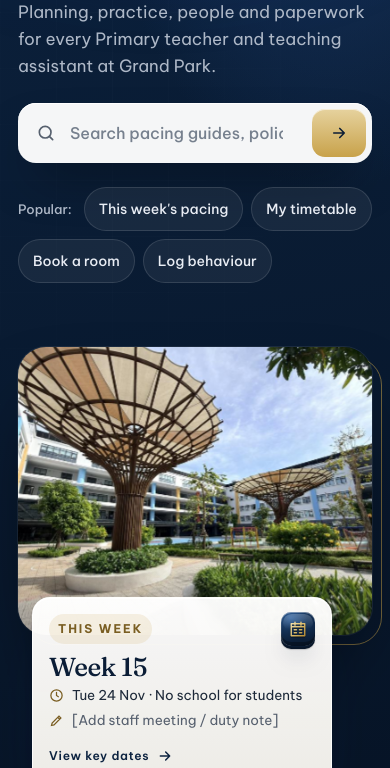
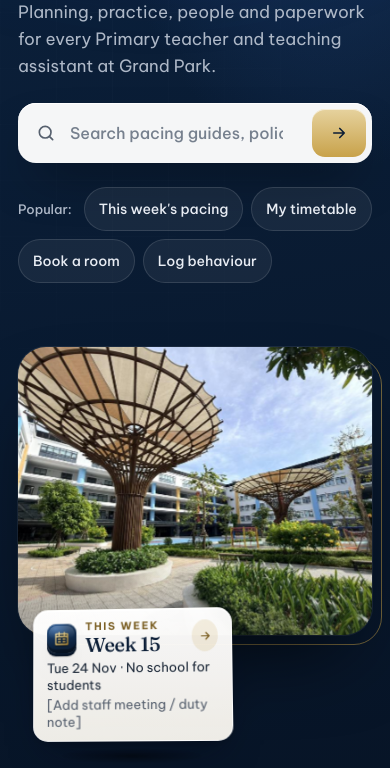
Before and after one commit to malcolmgouws-coder/gp-cambridge-staff-hub, a plain HTML site: page index.html in a window 390 px wide. Shown: the part 332-1100 px from the top of the page. Drawn offline with nearby package versions, Linux system fonts and the light colour scheme.

Commit message:
Hero: ~35% smaller weekly card with continuous 3D float, tilt and moving shadow; whole card links to key dates; smaller overlap on photo
Co-Authored-By: Claude Opus 5.5 <noreply@anthropic.com>
Claude-Session: https://claude.ai/code/session_011iLwrhPNxjv84fqBMY1rBF

```diff
--- a/index.html
+++ b/index.html
@@ -349,6 +349,32 @@ section[id],footer[id]{scroll-margin-top:96px}
 .popular a{min-height:44px}
 .langswitch{padding:0}.langswitch button{min-height:44px;min-width:46px;border-radius:11px}
 
+
+/* compact floating weekly card: continuous 3D float, tilt and moving ground shadow */
+.herovis{padding-bottom:76px}
+.herovis::after{content:none}
+.weekfloat{position:absolute;left:-20px;bottom:0;z-index:2;width:min(196px,58%);perspective:900px}
+.weekcard{position:relative;left:auto;bottom:auto;width:auto;padding:11px 13px 9px;border-radius:15px;transform-style:preserve-3d;backface-visibility:hidden;will-change:transform;
+  box-shadow:inset 0 1px 0 #fff,0 2px 4px rgba(0,0,0,.08),0 18px 36px -14px rgba(3,10,22,.55);animation:card3d 6s ease-in-out infinite}
+@keyframes card3d{0%,100%{transform:translateY(0) rotateX(6deg) rotateY(-8deg) rotateZ(-.6deg)}50%{transform:translateY(-12px) rotateX(-3deg) rotateY(6deg) rotateZ(.5deg)}}
+.weekshadow{position:absolute;left:12%;right:12%;bottom:-20px;height:16px;border-radius:50%;background:radial-gradient(closest-side,rgba(0,0,0,.55),transparent);animation:shadow3d 6s ease-in-out infinite;pointer-events:none}
+@keyframes shadow3d{0%,100%{transform:scale(1);opacity:.9}50%{transform:scale(.74);opacity:.45}}
+.weekcard .top{display:flex;align-items:center;justify-content:flex-start;gap:9px;margin-bottom:5px}
+.weekcard .i3d.sm{width:30px;height:30px;border-radius:9px}.weekcard .i3d.sm svg{width:16px;height:16px}
+.weekcard .hd{display:flex;flex-direction:column;gap:2px;min-width:0}
+.weekcard .badge{font-size:10.5px;letter-spacing:.16em;padding:0;background:none;border-radius:0;line-height:1.1}
+.weekcard .wk{font-size:20px;line-height:1}
+.weekcard .row{display:block;font-size:12.5px;line-height:1.35;margin-top:3px}
+.weekcard .row svg{display:none}
+.weekcard .note{font-size:12px}
+.weekcard .more{position:static;margin:0 0 0 auto;align-self:flex-start;flex:0 0 auto;width:26px;height:26px;border-radius:50%;display:grid;place-items:center;background:rgba(200,162,74,.16);color:var(--gold-ink);transition:background var(--d2) ease,color var(--d2) ease}
+.weekcard .more::after{content:"";position:absolute;inset:0;border-radius:15px;z-index:3}
+.weekcard .more svg{width:13px;height:13px}
+.weekcard:hover .more{background:linear-gradient(180deg,#E6D29E,#C8A24A);color:var(--ink)}
+.weekcard:hover .more svg{transform:translateX(2px)}
+.weekcard .more:focus-visible{outline:none}.weekcard:has(.more:focus-visible){outline:3px solid var(--gold);outline-offset:3px}
+.weekcard .note{margin-top:2px}
+
 /* ---------- breakpoints (mobile first) ---------- */
 @media (min-width:600px){
   .vgrid{grid-template-columns:repeat(3,1fr)}
@@ -402,7 +428,7 @@ section[id],footer[id]{scroll-margin-top:96px}
   .searchbox input{font-size:16px}
   .aurora .a3{display:none}
   .aurora span{filter:blur(60px)}
-  .weekcard{animation:none}
+  .weekfloat{left:-6px}
   .stagepill{min-height:60px;gap:10px;padding:0 10px 0 8px;font-size:15px}
   .stagepill svg.go{display:none}
   .gn{width:34px;height:34px;font-size:17px}
@@ -413,7 +439,8 @@ section[id],footer[id]{scroll-margin-top:96px}
 }
 @media (max-width:420px){
   .brand .bt{display:none}
-  .weekcard{left:auto;width:calc(100% - 28px);max-width:300px;position:relative;margin:-38px 0 0 14px}
+  .weekfloat{position:relative;left:auto;bottom:auto;width:min(200px,calc(100% - 28px));margin:-24px 0 0 14px}
+  .weekcard .row{font-size:13px}
   .herovis{padding:0}
 }
 @media (hover:none){.card:hover{transform:none}}
@@ -501,14 +528,14 @@ section[id],footer[id]{scroll-margin-top:96px}
 <div class="frame">
 <div class="imgclip"><img class="kb" src="assets/campus-courtyard.jpg" srcset="assets/campus-courtyard-900.jpg 900w, assets/campus-courtyard.jpg 1600w" sizes="(min-width:1000px) 560px, 92vw" width="1600" height="1200" fetchpriority="high" decoding="async" alt="The Grand Park campus courtyard with its canopy shade structures, gardens and playground"></div>
 </div>
+<div class="weekfloat">
 <article class="weekcard" aria-label="This week">
-<div class="top"><span class="badge">THIS WEEK</span>
-<span class="i3d sm" aria-hidden="true"><svg viewBox="0 0 24 24" fill="none" stroke="url(#gold)" stroke-width="1.9" stroke-linecap="round" stroke-linejoin="round"><path d="M3 5h18v16H3zM3 9h18M8 3v4M16 3v4M7 13h3M7 17h3M14 13h3M14 17h3"></path></svg></span></div>
-<div class="wk">Week 15</div>
+<div class="top"><span class="i3d sm" aria-hidden="true"><svg viewBox="0 0 24 24" fill="none" stroke="url(#gold)" stroke-width="1.9" stroke-linecap="round" stroke-linejoin="round"><path d="M3 5h18v16H3zM3 9h18M8 3v4M16 3v4M7 13h3M7 17h3M14 13h3M14 17h3"></path></svg></span><div class="hd"><span class="badge">THIS WEEK</span><div class="wk">Week 15</div></div><a class="more" href="#teaching"><span class="sr">View key dates</span><svg width="16" height="16" viewBox="0 0 24 24" aria-hidden="true" fill="none" stroke="currentColor" stroke-width="2.2" stroke-linecap="round" stroke-linejoin="round"><path d="M5 12h14M13 6l6 6-6 6"></path></svg></a></div>
 <div class="row"><svg width="18" height="18" viewBox="0 0 24 24" aria-hidden="true" fill="none" stroke="currentColor" stroke-width="2" stroke-linecap="round"><circle cx="12" cy="12" r="9"></circle><path d="M12 7v5l3 2"></path></svg><span>Tue 24 Nov · No school for students</span></div>
 <div class="row note"><svg width="18" height="18" viewBox="0 0 24 24" aria-hidden="true" fill="none" stroke="currentColor" stroke-width="2" stroke-linecap="round"><path d="M4 20l4-1L19 8l-3-3L5 16zM14 7l3 3"></path></svg><span>[Add staff meeting / duty note]</span></div>
-<a class="more" href="#teaching">View key dates <svg width="16" height="16" viewBox="0 0 24 24" aria-hidden="true" fill="none" stroke="currentColor" stroke-width="2.2" stroke-linecap="round" stroke-linejoin="round"><path d="M5 12h14M13 6l6 6-6 6"></path></svg></a>
 </article>
+<span class="weekshadow" aria-hidden="true"></span>
+</div>
 </div>
 </div>
 </section>
```
